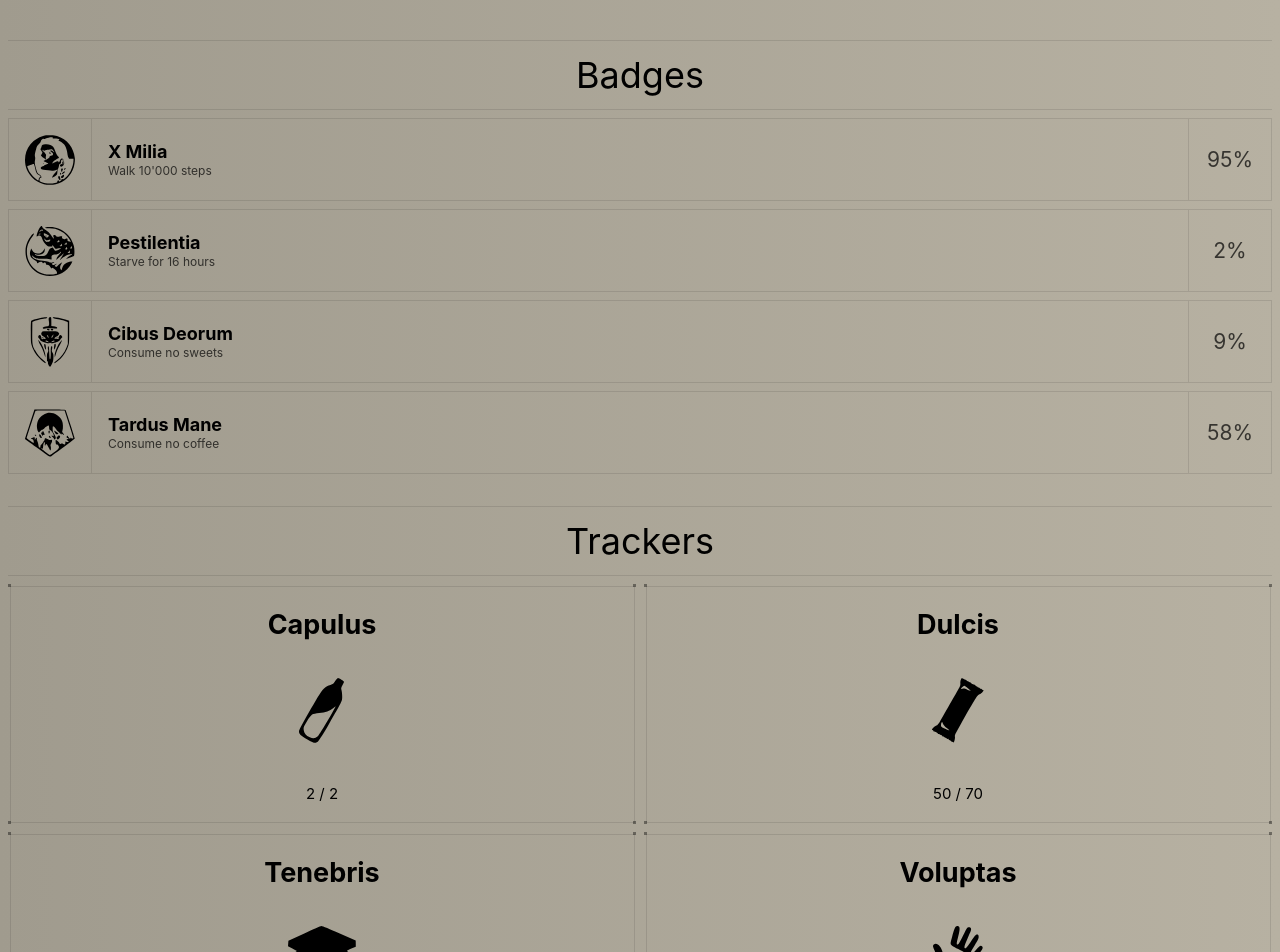
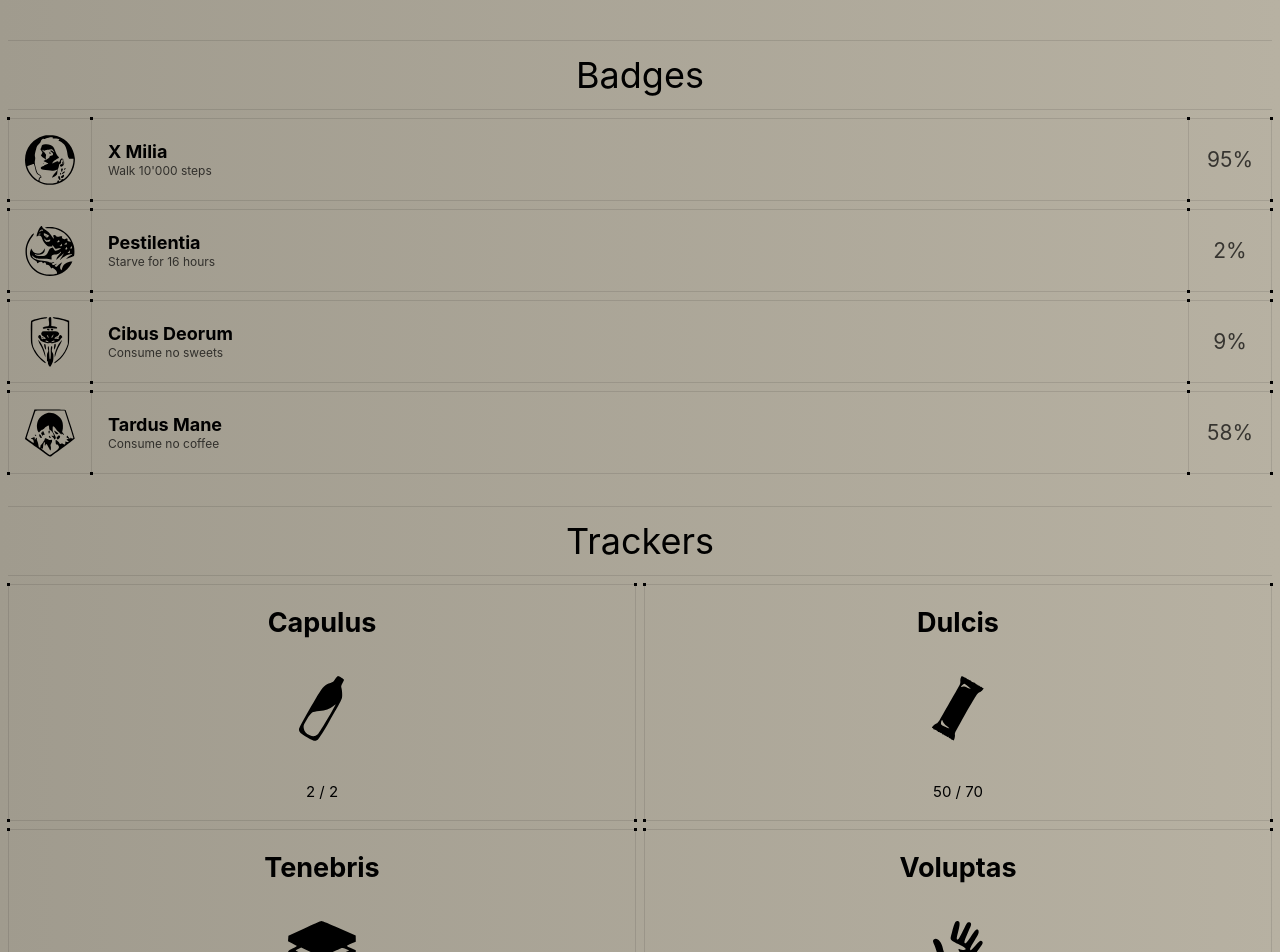
Before and after one commit to shogek/project-division, a Vue app: page / in a window 1280 px wide. Shown: the top 952 px of the page. Built offline with nearby package versions, Linux system fonts and the light colour scheme.

Commit message:
Add corners to cards

```diff
--- a/src/assets/colors.css
+++ b/src/assets/colors.css
@@ -1,13 +1,23 @@
 :root {
+    --font-color: #000000;
+    --font-color-weaker: rgba(0, 0, 0, 70%);
+
     --app-border-color: rgba(0, 0, 0, 10%);
     --app-border-height: 1px;
     --app-border: var(--app-border-height) solid var(--app-border-color);
 
-    --app-corner-color: rgba(0, 0, 0, 40%);
+    --app-corner-color: var(--font-color);
     --app-corner-height: 3px;
-
-    --font-color: #000000;
-    --font-color-weaker: rgba(0, 0, 0, 70%);
+    --app-corner-padding: calc(
+        (var(--app-corner-height) / -2)
+        -
+        (var(--app-border-height) / 2)
+    );
+    --app-corner-padding-w-border: calc(
+        (var(--app-corner-height) / -2)
+        +
+        (var(--app-border-height) / 2)
+    );
 
     --gap-smaller: 4px;
     --gap-small: 8px;
@@ -26,3 +36,132 @@
     --app-background: linear-gradient(90deg, #A09B8E 0%, #B7B1A2 100%);
     --app-padding: var(--gap-small);
 }
+
+/* .corner-wrapper::before {
+    content: '';
+    position: absolute;
+
+    padding: calc(var(--app-corner-height) / 2);
+
+    background:
+        linear-gradient(to right, var(--app-corner-color), var(--app-corner-color)),
+        linear-gradient(to right, var(--app-corner-color), var(--app-corner-color)),
+        linear-gradient(to right, var(--app-corner-color), var(--app-corner-color)),
+        linear-gradient(to right, var(--app-corner-color), var(--app-corner-color));
+
+    background-repeat:
+        no-repeat,
+        no-repeat,
+        no-repeat,
+        no-repeat;
+
+    background-position:
+        top left,
+        top right,
+        bottom right,
+        bottom left;
+
+    background-size:
+        var(--app-corner-height) var(--app-corner-height),
+        var(--app-corner-height) var(--app-corner-height),
+        var(--app-corner-height) var(--app-corner-height),
+        var(--app-corner-height) var(--app-corner-height);
+} */
+
+.corner-1::before {
+    content: '';
+    position: absolute;
+
+    background: var(--app-corner-color);
+    width: var(--app-corner-height);
+    height: var(--app-corner-height);
+
+    top: var(--app-corner-padding);
+    left: var(--app-corner-padding);
+    bottom: unset;
+    right: unset;
+}
+
+.corner-2::after {
+    content: '';
+    position: absolute;
+
+    background: var(--app-corner-color);
+    width: var(--app-corner-height);
+    height: var(--app-corner-height);
+
+    top: var(--app-corner-padding);
+    right: var(--app-corner-padding);
+    left: unset;
+    bottom: unset;
+}
+
+.corner-3::before {
+    content: '';
+    position: absolute;
+
+    background: var(--app-corner-color);
+    width: var(--app-corner-height);
+    height: var(--app-corner-height);
+
+    bottom: var(--app-corner-padding);
+    right: var(--app-corner-padding);
+    top: unset;
+    left: unset;
+}
+
+.corner-4::after {
+    content: '';
+    position: absolute;
+
+    background: var(--app-corner-color);
+    width: var(--app-corner-height);
+    height: var(--app-corner-height);
+
+    bottom: var(--app-corner-padding);
+    left: var(--app-corner-padding);
+    top: unset;
+    right: unset;
+}
+
+.corner-2::after {
+    content: '';
+    position: absolute;
+
+    background: var(--app-corner-color);
+    width: var(--app-corner-height);
+    height: var(--app-corner-height);
+
+    top: var(--app-corner-padding);
+    right: var(--app-corner-padding);
+    left: unset;
+    bottom: unset;
+}
+
+.corner-border-2::after {
+    content: '';
+    position: absolute;
+
+    background: var(--app-corner-color);
+    width: var(--app-corner-height);
+    height: var(--app-corner-height);
+
+    top: var(--app-corner-padding-w-border);
+    right: var(--app-corner-padding-w-border);
+    left: unset;
+    bottom: unset;
+}
+
+.corner-border-3::before {
+    content: '';
+    position: absolute;
+
+    background: var(--app-corner-color);
+    width: var(--app-corner-height);
+    height: var(--app-corner-height);
+
+    bottom: var(--app-corner-padding-w-border);
+    right: var(--app-corner-padding-w-border);
+    top: unset;
+    left: unset;
+}
--- a/src/components/BadgeItem.vue
+++ b/src/components/BadgeItem.vue
@@ -1,6 +1,5 @@
 <script setup lang="ts">
 import CustomIcon from './CustomIcon.vue'
-import CornerWrapper from './CornerWrapper.vue'
 
 defineProps<{
     iconName: string
@@ -11,32 +10,25 @@ defineProps<{
 </script>
 
 <template>
-<div class="badge-item-wrapper">
-    <!-- <CornerWrapper> -->
-        <!-- <div class="content"> -->
-            <div class="icon-column">
+    <div class="badge-item-wrapper corner-border-2 corner-border-3">
+        <div class="icon-column corner-wrapper corner-1 corner-4">
             <CustomIcon :iconName="iconName" />
         </div>
-            <div class="text-row">
+
+        <div class="text-row corner-1 corner-4">
             <h2 class="title">{{ title }}</h2>
             <p class="explanation">{{ explanation }}</p>
         </div>
-            <p class="progress">{{ progress }}%</p>
-        <!-- </div> -->
-    <!-- </CornerWrapper> -->
+
+        <p class="progress corner-1 corner-4">{{ progress }}%</p>
     </div>
 </template>
 
 <style>
-
 .badge-item-wrapper {
     display: flex;
     flex-direction: row;
     height: var(--badge-card-height);
-}
-
-.badge-item-wrapper .content {
-
 }
 
 .badge-item-wrapper .icon-column {
--- a/src/components/CornerWrapper.vue
+++ /dev/null
@@ -1,39 +0,0 @@
-<script setup lang="ts">
-
-</script>
-
-<template>
-<div class="corner-wrapper">
-    <slot />
-</div>
-</template>
-
-<style>
-.corner-wrapper {
-    padding: calc(var(--app-corner-height) / 2);
-
-    background:
-        linear-gradient(to right, var(--app-corner-color), var(--app-corner-color)),
-        linear-gradient(to right, var(--app-corner-color), var(--app-corner-color)),
-        linear-gradient(to right, var(--app-corner-color), var(--app-corner-color)),
-        linear-gradient(to right, var(--app-corner-color), var(--app-corner-color));
-
-    background-repeat:
-        no-repeat,
-        no-repeat,
-        no-repeat,
-        no-repeat;
-
-    background-position:
-        top left,
-        top right,
-        bottom right,
-        bottom left;
-
-    background-size:
-        var(--app-corner-height) var(--app-corner-height),
-        var(--app-corner-height) var(--app-corner-height),
-        var(--app-corner-height) var(--app-corner-height),
-        var(--app-corner-height) var(--app-corner-height);
-}
-</style>
--- a/src/components/ExcerciseItem.vue
+++ b/src/components/ExcerciseItem.vue
@@ -16,36 +16,44 @@ defineProps<{
 </script>
 
 <template>
-<div class="excercise-item-wrapper">
-    <div class="title-row">
+    <div class="excercise-item-wrapper corner-border-2 corner-border-3">
+        <div class="border">
+            <div class="title-row corner-1 corner-4">
                 <div class="icon">
                     <CustomIcon :iconName="iconName" />
                 </div>
-        <h4 class="title">{{ name }}</h4>
+                <h4 class="title corner-1 corner-4">{{ name }}</h4>
             </div>
             <div class="stats-row">
-        <div class="vertical">
+                <div class="vertical corner-4">
                     <p>Sets</p>
                     <p>{{ sets }}</p>
                 </div>
 
-        <div class="vertical">
+                <div class="vertical corner-1 corner-4">
                     <p>Total</p>
                     <p>{{ total }}</p>
                 </div>
 
-        <div class="vertical">
+                <!-- TODO: Fix missing upper-right corner -->
+                <div class="vertical corner-1 corner-4">
                     <p>Max</p>
                     <p>{{ max }}</p>
+                </div>
             </div>
         </div>
     </div>
 </template>
 
 <style>
+
+
 .excercise-item-wrapper {
     display: flex;
     flex-direction: column;
+}
+
+.excercise-item-wrapper .border {
     border: var(--app-border);
 }
 
--- a/src/components/TrackerItem.vue
+++ b/src/components/TrackerItem.vue
@@ -1,6 +1,5 @@
 <script setup lang="ts">
 import CustomIcon from './CustomIcon.vue'
-import CornerWrapper from './CornerWrapper.vue'
 
 defineProps<{
     /** TODO: Explaine me */
@@ -16,19 +15,19 @@ defineProps<{
 </script>
 
 <template>
-<div class="tracker-item-wrapper corners">
-    <CornerWrapper>
-        <div class="content">
+    <div class="tracker-item-wrapper corner-border-2 corner-border-3">
+        <div class="content corner-1 corner-4">
             <h3 class="name">{{ name }}</h3>
+
             <div class="icon">
                 <CustomIcon :iconName="iconName" />
             </div>
+
             <div class="progress">
                 {{ currentProgress }} / {{ totalProgress }}
             </div>
         </div>
-    </CornerWrapper>
-</div>
+    </div>
 </template>
 
 <style>
@@ -38,13 +37,12 @@ defineProps<{
 
 .content {
     border: var(--app-border);
+    padding: var(--gap-medium);
     display: flex;
     flex-direction: column;
     align-items: center;
-    padding: var(--gap-medium);
     gap: var(--gap-larger);
 }
-
 
 .tracker-item-wrapper .name {
     font-size: 1.8em;
```
Lines whose indentation alone changed are shown as unchanged.
